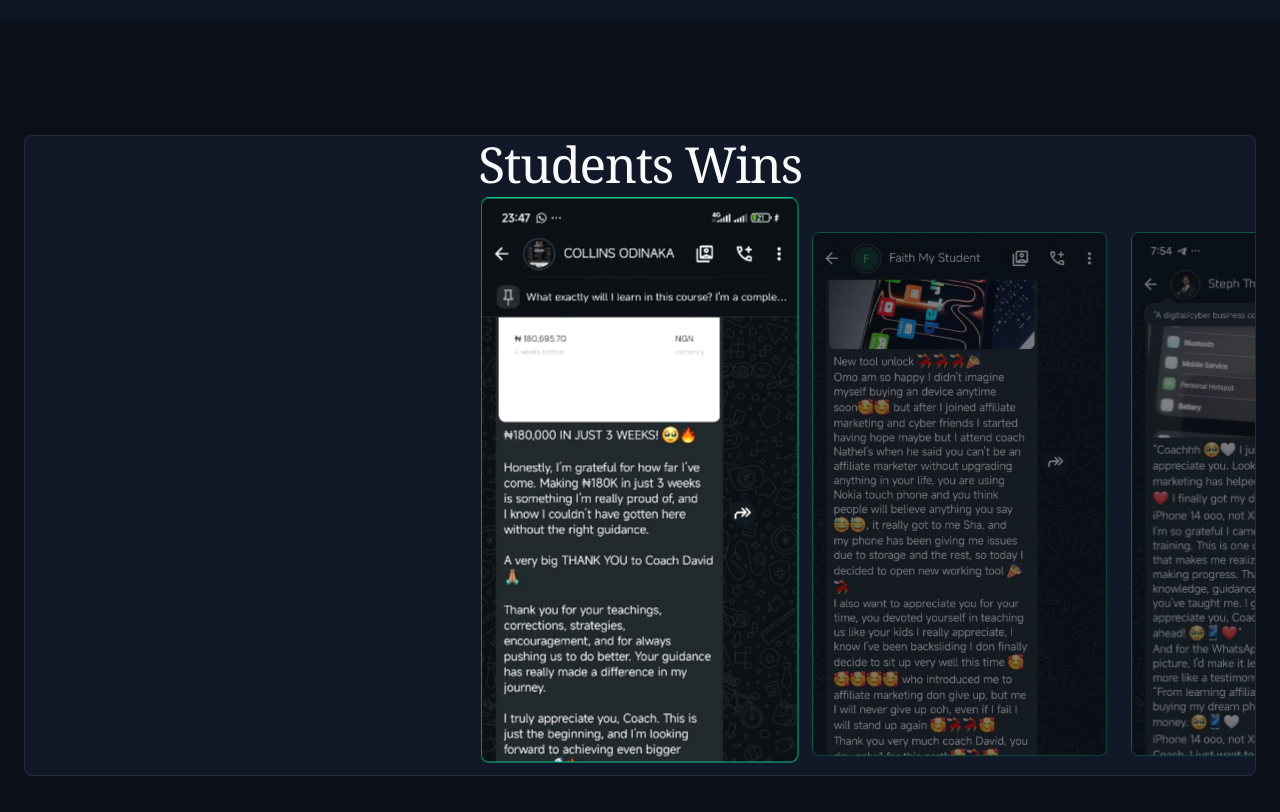
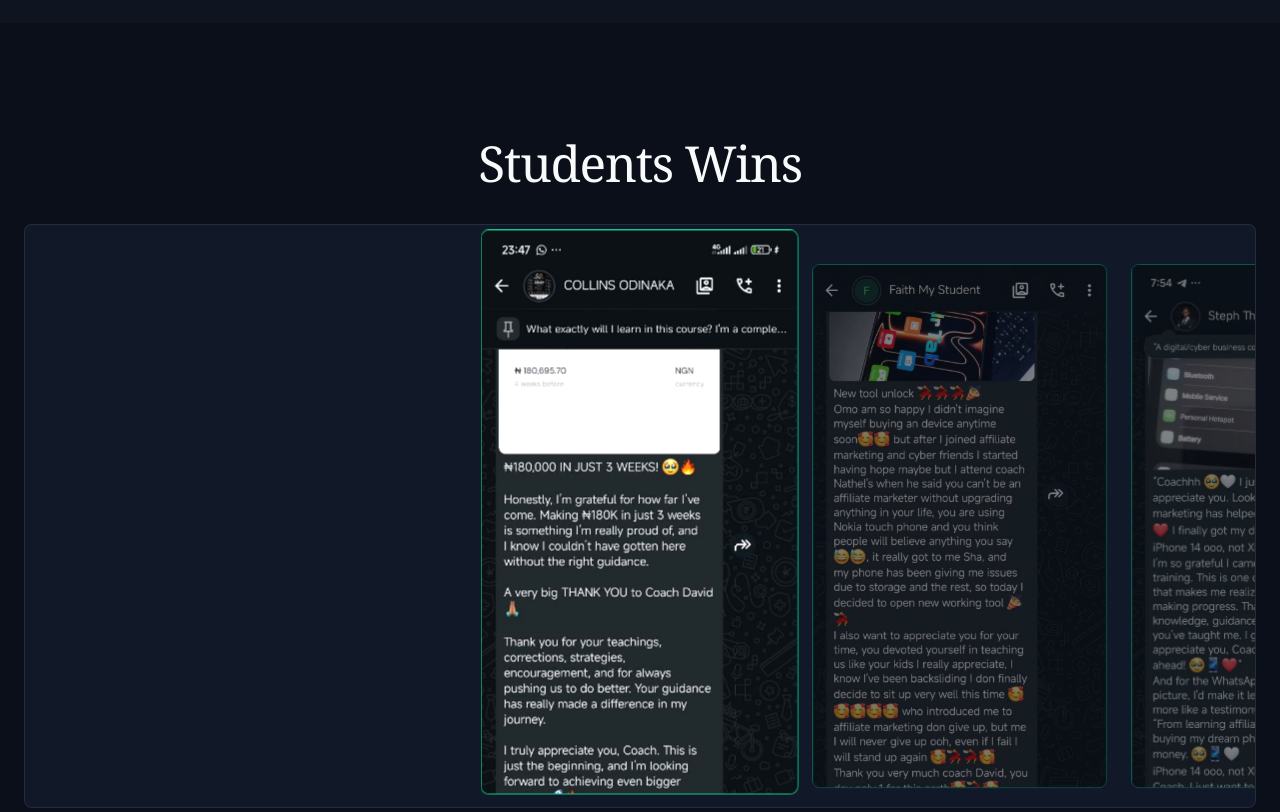
Before and after one commit to richardjohnson-08/Coach-David-portfolio, a plain HTML site: page index.html in a window 1280 px wide. Shown: the part 2020-2832 px from the top of the page. Drawn offline with nearby package versions, Linux system fonts and the light colour scheme.

Commit message:
Move student wins heading outside screenshot box
Co-authored-by: Copilot App <223556219+Copilot@users.noreply.github.com>

```diff
--- a/index.html
+++ b/index.html
@@ -349,8 +349,8 @@
 
     <section id="proof-of-work" class="section-space dark-band">
       <div class="proof-section-wrap">
-        <div class="surface proof-results-box">
-          <h2 class="section-title text-center">Students Wins</h2>
+        <h2 class="section-title mb-8 text-center">Students Wins</h2>
+        <div class="surface">
           <div id="proof-grid" class="proof-track flex gap-3" tabindex="0" role="region" aria-label="Scrollable student reviews"></div>
         </div>
       </div>
```
